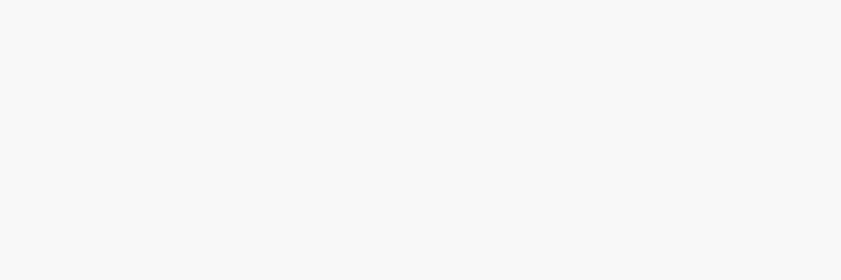
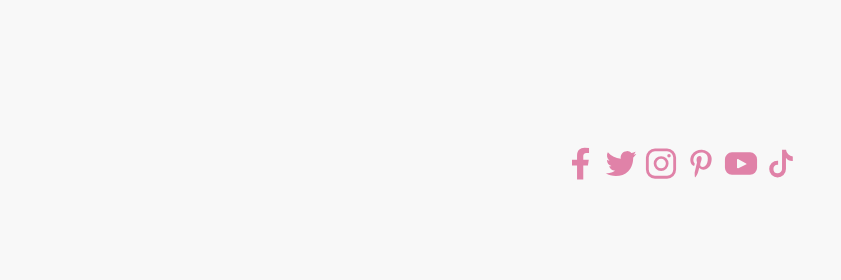
Before and after one commit to Duglianny/proyecto-spa, a website: page index.html in a window 1280 px wide. Shown: the top 280 px of the page, 439-1280 px from the left. Drawn offline with nearby package versions, Linux system fonts and the light colour scheme; files that its build step writes are made by us from their sources; files whose address does not match are found by name; a web font is replaced by a local one.

Commit message:
seccion de sociales

```diff
--- a/index.html
+++ b/index.html
@@ -21,6 +21,30 @@
 
             <nav class="sociales">
 
+                <a class="sociales__enlace" href="https://facebook.com">
+                   <span class="sociales__accesible">facebook</span>
+                </a>
+
+                <a class="sociales__enlace" href="https://twitter.com">
+                    <span class="sociales__accesible">twitter</span>
+                </a>
+
+                <a class="sociales__enlace" href="https://istagram.com">
+                    <span class="sociales__accesible">instagram</span>
+                </a>
+
+                <a class="sociales__enlace" href="https://pinterets.com">
+                    <span class="sociales__accesible">pinterets</span>
+                </a>
+
+                <a class="sociales__enlace" href="https://youtube.com">
+                    <span class="sociales__accesible">youtube</span>
+                </a>
+
+                <a class="sociales__enlace" href="https://tiktok.com">
+                    <span class="sociales__accesible">tiktok</span>
+                </a>
+
             </nav>
 
         </div>
--- a/src/scss/app.scss
+++ b/src/scss/app.scss
@@ -1,2 +1,3 @@
 @use 'base';
 @use './ui/header';
+@use './ui/sociales';
--- /dev/null
+++ b/src/scss/ui/sociales/_index.scss
@@ -0,0 +1 @@
+@forward './social';
--- /dev/null
+++ b/src/scss/ui/sociales/_social.scss
@@ -0,0 +1,58 @@
+@use 'base/variables' as v;
+@use 'base/mixins' as m;
+
+.sociales{
+  margin: 5rem 0;
+
+
+  @include m.tablet{
+    margin: 0;
+    display: flex;
+  }
+
+    &__enlace{
+
+
+      &::before{
+        content: '';
+        padding: 2rem;
+        display: inline-block;
+      }
+
+      &[href*="facebook.com"]::before{
+        background-image: url(../img/icono_facebook.svg);
+      }
+
+      &[href*="twitter.com"]::before{
+        background-image: url(../img/icono_twitter.svg);
+      }
+
+      &[href*="istagram.com"]::before{
+        background-image: url(../img/icono_instagram.svg);
+      }
+
+      &[href*="pinterets.com"]::before{
+        background-image: url(../img/icono_pinterest.svg);
+      }
+
+      &[href*="youtube.com"]::before{
+        background-image: url(../img/icono_youtube.svg);
+      }
+
+      &[href*="tiktok.com"]::before{
+        background-image: url(../img/icono_tiktok.svg);
+      }
+    }
+
+    &__accesible{
+      width: 1px;
+      height: 1px;
+      padding: 0;
+      margin: -1px;
+      overflow: hidden;
+      clip:rect(0, 0, 0, 0);
+      border: 0;
+      display: block;
+    }
+
+}
```
